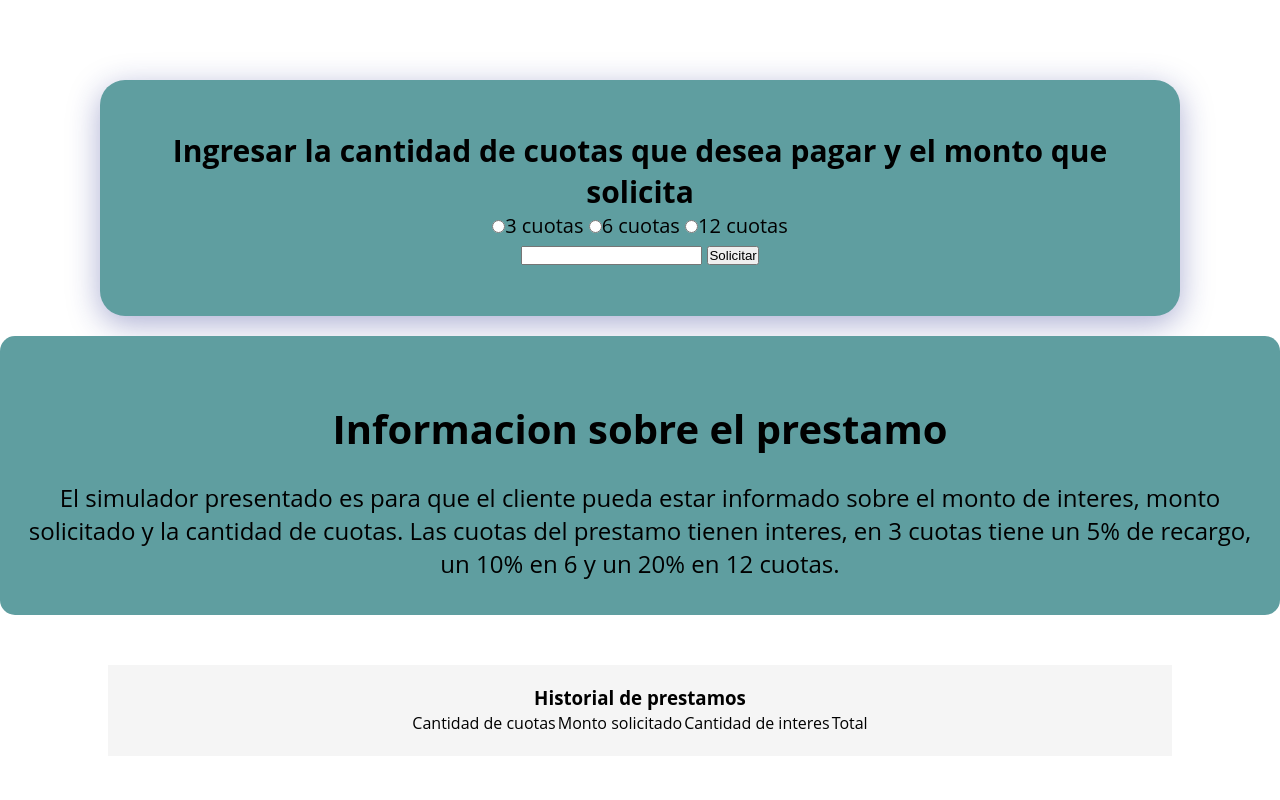
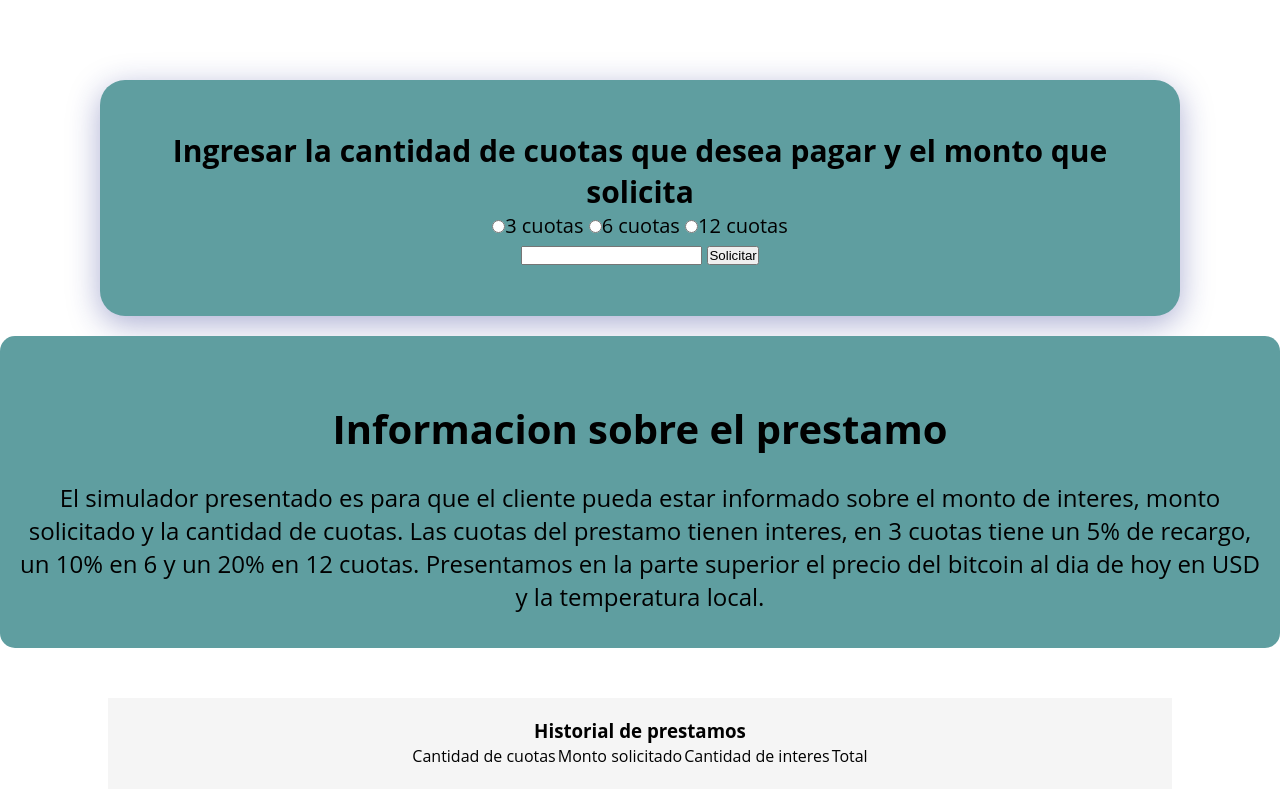
Before and after one commit to DiegoJavOlivera/proyecto-js-simulador-de-prestamo-por-consola-simple, a plain HTML site: page index.html in a window 1280 px wide. Shown: the part 396-1196 px from the top of the page. Drawn offline with Linux system fonts and the light colour scheme; some packages are replaced by stand-ins of ours; no server answers; a script that the page names is missing.

Commit message:
cambioTexto

```diff
--- a/index.html
+++ b/index.html
@@ -34,6 +34,7 @@
             <p>
                 El simulador presentado es para que el cliente pueda estar informado sobre el monto de interes, monto solicitado y la cantidad de cuotas.
                 Las cuotas del prestamo tienen interes, en 3 cuotas tiene un 5% de recargo, un 10% en 6 y un 20% en 12 cuotas.
+                Presentamos en la parte superior el precio del bitcoin al dia de hoy en USD y la temperatura local.
             </p>
         </div>
     </section>
```
